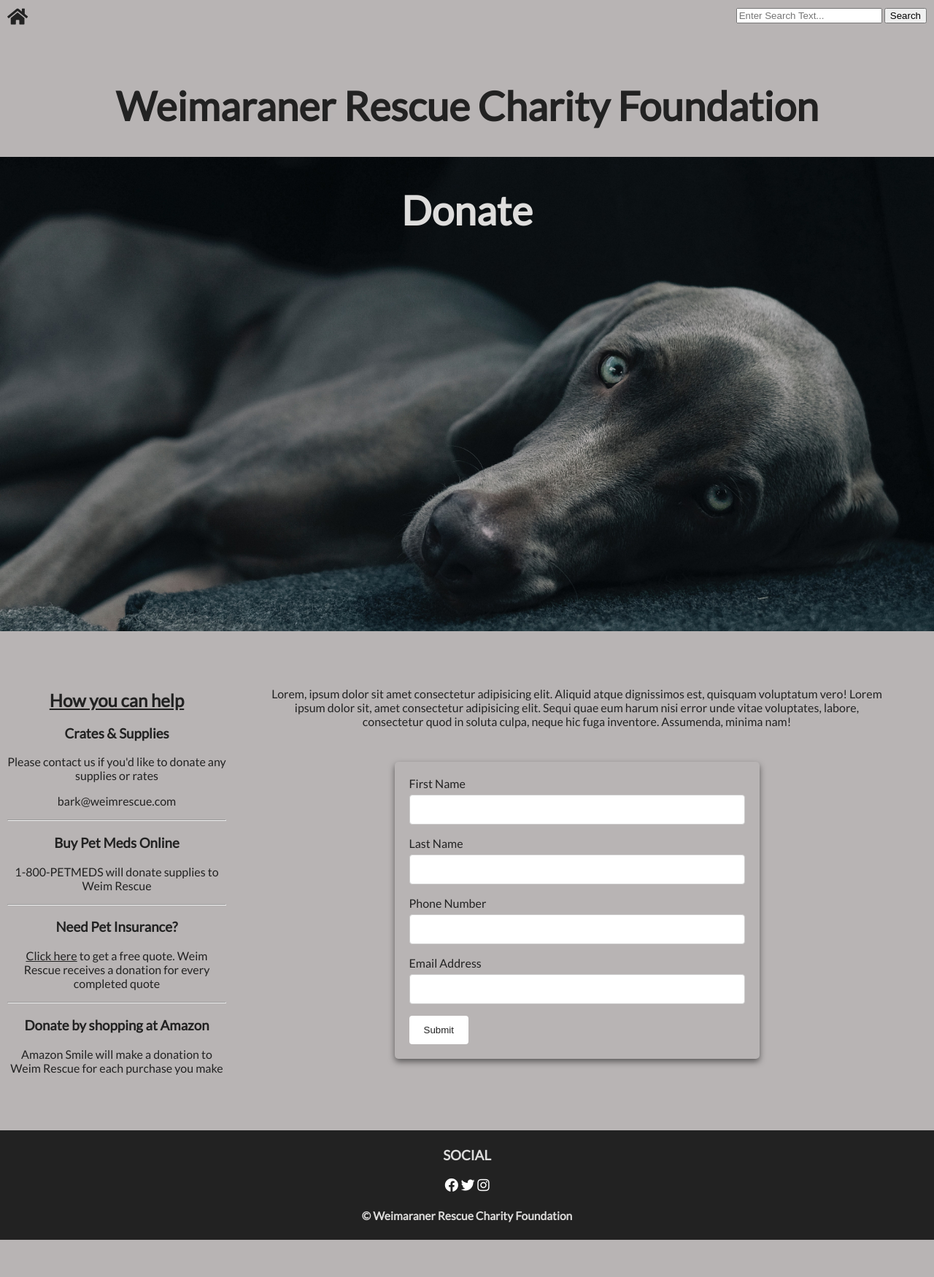
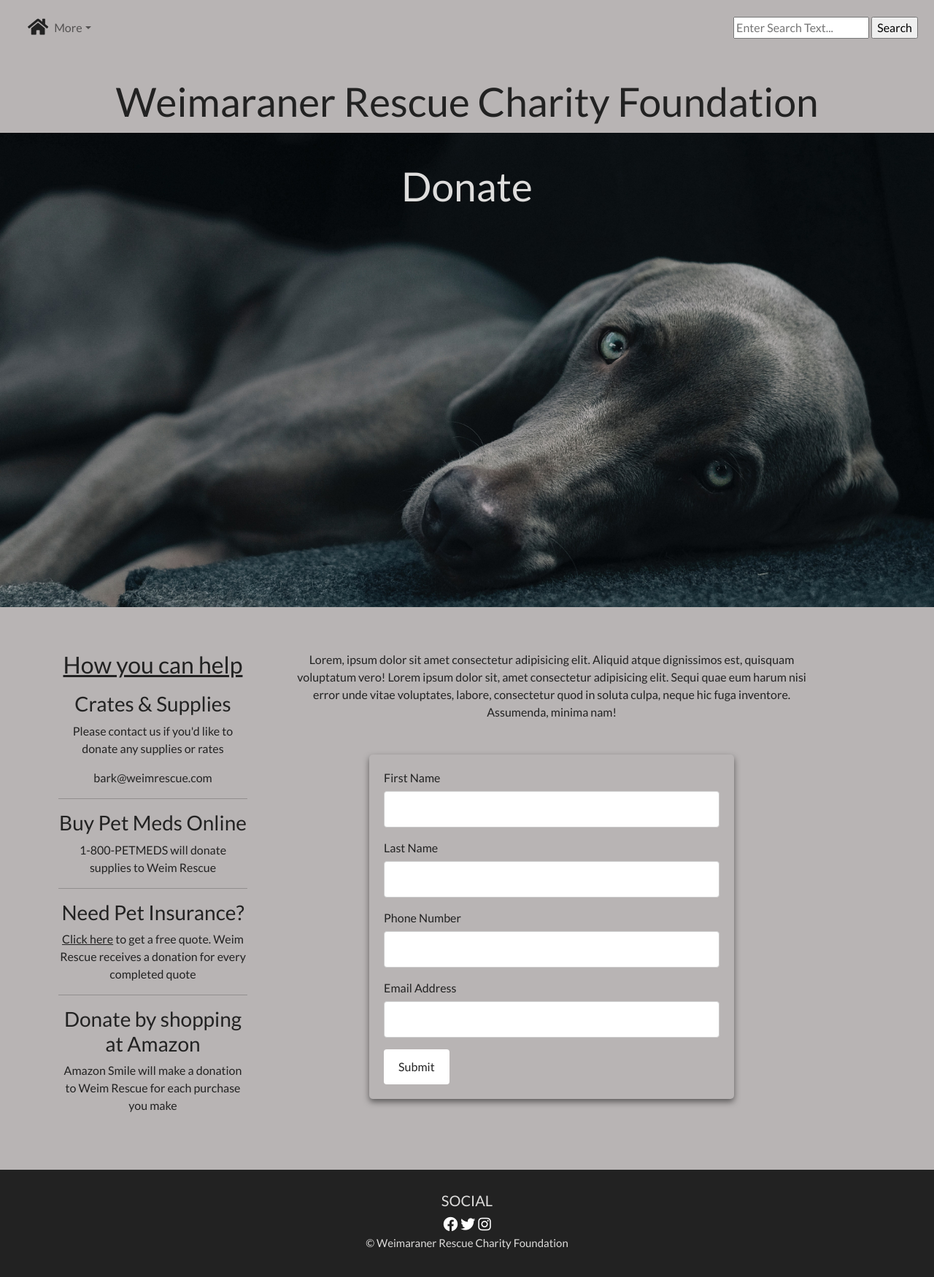
Before and after one commit to bobee-borisova/Web-Apps, a plain HTML site: page Charity/fundraising.html in a window 1280 px wide. Shown: the whole page at 73% size. Before the commit the page ends 1699 px from the top, so only its background shows below. Drawn offline with nearby package versions, Linux system fonts and the light colour scheme.

Commit message:
added nav with bootstrap

```diff
--- a/Charity/fundraising.css
+++ b/Charity/fundraising.css
@@ -6,6 +6,7 @@
 
 html, body {
     height: 100%;
+    width: 100%;
 }
 
 body {
@@ -25,12 +26,8 @@ body {
     color: #222;
 }
 
-form {
-    float: right;
-}
-
-#tsearch {
-    width: 200px;
+.dropdown {
+    width: 25%;
 }
 
 h1 {
@@ -72,6 +69,9 @@ h1 {
     text-align: center;
 }
 
+.column1 h2{
+    padding-bottom: 10px;
+}
 a {
     color: #222;
 }
@@ -123,13 +123,21 @@ input[type=text], select, textarea {
 }
 
 footer {
-    padding: 5px 0;
+    padding: 30px 0;
     height: 150px;
     background-color: #222;
     color: #dedddc;
     text-align: center;
 }
 
+footer h3{
+    font-size: 20px;
+}
+
+footer small{
+    font-size: 15px;
+}
+
 .fab {
     color: white;
 }
--- a/Charity/fundraising.html
+++ b/Charity/fundraising.html
@@ -4,6 +4,7 @@
     <meta charset="UTF-8">
     <meta http-equiv="X-UA-Compatible" content="IE=edge">
     <meta name="viewport" content="width=device-width, initial-scale=1.0">
+    <link href="https://cdn.jsdelivr.net/npm/bootstrap@5.1.3/dist/css/bootstrap.min.css" rel="stylesheet" integrity="sha384-1BmE4kWBq78iYhFldvKuhfTAU6auU8tT94WrHftjDbrCEXSU1oBoqyl2QvZ6jIW3" crossorigin="anonymous">
     <link rel="stylesheet" href="https://cdnjs.cloudflare.com/ajax/libs/font-awesome/5.14.0/css/all.min.css" integrity="sha512-1PKOgIY59xJ8Co8+NE6FZ+LOAZKjy+KY8iq0G4B3CyeY6wYHN3yt9PW0XpSriVlkMXe40PTKnXrLnZ9+fkDaog==" crossorigin="anonymous" />
     <link rel="stylesheet" href="fundraising.css">
     <title>Fund Raising</title>
@@ -11,12 +12,31 @@
 <body>
     <header>
       <div class="header">
-            <a href="home.html"><i class="fa fa-home"></i></a>
+        <nav class="navbar navbar-expand-lg navbar-light">
+          <div class="container-fluid">
+            <a class="navbar-brand" href="#"><a href="home.html"><i class="fa fa-home"></i></a></a>
+            <button class="navbar-toggler" type="button" data-bs-toggle="collapse" data-bs-target="#navbarNavDropdown" aria-controls="navbarNavDropdown" aria-expanded="false" aria-label="Toggle navigation">
+              <span class="navbar-toggler-icon"></span>
+            </button>
+            <div class="collapse navbar-collapse" id="navbarNavDropdown">
+              <ul class="navbar-nav">
+                <li class="nav-item dropdown">
+                  <a class="nav-link dropdown-toggle" href="#" id="navbarDropdownMenuLink" role="button" data-bs-toggle="dropdown" aria-expanded="false">More</a>
+                  <ul class="dropdown-menu" aria-labelledby="navbarDropdownMenuLink">
+                    <li><a class="dropdown-item" href="news.html">News</a></li>
+                    <li><a class="dropdown-item" href="ourwork.html">Our Work</a></li>
+                    <li><a class="dropdown-item" href="fundraising.html">Fund Raising</a></li>
+                  </ul>
+                </li>
+              </ul>
+            </div>
             <form>
               <label for="tsearch" aria-placeholder="Enter Search Text..."></label>
               <input type="search" id="tsearch" name="tsearch" placeholder="Enter Search Text...">
               <input type="submit" value="Search">
             </form>
+          </div>
+        </nav>
         <h1>Weimaraner Rescue Charity Foundation</h1>
       </div>
     </header>
@@ -24,7 +44,6 @@
         <div class="section">
             <h1>Donate</h1>
         </div>
-
         <div class="container">
             <div class="row">
                 <div class="column1">
@@ -42,7 +61,6 @@
                     <h3>Donate by shopping at Amazon</h3>
                     <p>Amazon Smile will make a donation to Weim Rescue for each purchase you make</p>
                 </div>
-
                 <div class="column2">
                     <p>Lorem, ipsum dolor sit amet consectetur adipisicing elit. Aliquid atque dignissimos est, quisquam voluptatum vero! Lorem ipsum dolor sit, amet consectetur adipisicing elit. Sequi quae eum harum nisi error unde vitae voluptates, labore, consectetur quod in soluta culpa, neque hic fuga inventore. Assumenda, minima nam!</p>
                     <div class="form">
@@ -69,5 +87,6 @@
         <a href="#"><i class="fab fa-instagram"></i></a>
         <p><small> &#169; Weimaraner Rescue Charity Foundation</small></p>
     </footer>
+    <script src="https://cdn.jsdelivr.net/npm/bootstrap@5.1.3/dist/js/bootstrap.bundle.min.js" integrity="sha384-ka7Sk0Gln4gmtz2MlQnikT1wXgYsOg+OMhuP+IlRH9sENBO0LRn5q+8nbTov4+1p" crossorigin="anonymous"></script>
 </body>
 </html>
--- a/Charity/home.css
+++ b/Charity/home.css
@@ -6,6 +6,7 @@
 
 html, body {
     height: 100%;
+    width: 100%;
 }
 
 body {
@@ -17,7 +18,8 @@ body {
 }
 
 .header {
-    margin: 10px;
+    margin: 0 10px;
+    height: 80px;
 }
 
 form {
@@ -25,7 +27,16 @@ form {
 }
 
 #tsearch {
-    width: 200px;
+    width: 180px;
+    height: 32px;
+    font-size: 16px;
+    font-family: "Helvetica Neue", sans-serif;
+}
+
+#btn{
+    height: 32px;
+    font-size: 16px;
+    font-family: "Helvetica Neue", sans-serif;
 }
 
 h1 {
@@ -68,7 +79,6 @@ h1 {
     padding-right: 30px;
     padding-bottom: 30px;
 }
-
 
 .row {
     width: 100%;
--- a/Charity/news.css
+++ b/Charity/news.css
@@ -6,6 +6,7 @@
 
 html, body {
     height: 100%;
+    width: 100%;
 }
 
 body {
@@ -67,7 +68,7 @@ main h2, p{
 }
 
 footer {
-    padding: 5px 0;
+    padding: 30px 0;
     height: 150px;
     background-color: #222;
     color: #dedddc;
@@ -78,6 +79,14 @@ footer p{
     text-align: center;
 }
 
+footer h3{
+    font-size: 20px;
+}
+
+footer small{
+    font-size: 15px;
+}
+
 .fab {
     color: white;
 }
--- a/Charity/ourwork.css
+++ b/Charity/ourwork.css
@@ -6,13 +6,13 @@
 
 html, body {
     height: 100%;
+    width: 100%;
 }
 
 body {
     font-family: 'Lato', sans-serif;
     background-color: #b8b4b4;
     color: #222;
-    overflow-x: hidden;
     margin: 0;
 }
 
@@ -58,13 +58,21 @@ h1 {
 }
 
 footer {
-    padding: 5px 0;
+    padding: 30px 0;
     height: 150px;
     background-color: #222;
     color: #dedddc;
     text-align: center;
 }
 
+footer h3{
+    font-size: 20px;
+}
+
+footer small{
+    font-size: 15px;
+}
+
 .fab {
     color: white;
 }
```
Also changed, not shown: Charity/home.html (+1 -9 lines), Charity/news.html (+29 -13 lines), Charity/ourwork.html (+28 -6 lines). Lines whose indentation alone changed are shown as unchanged.
